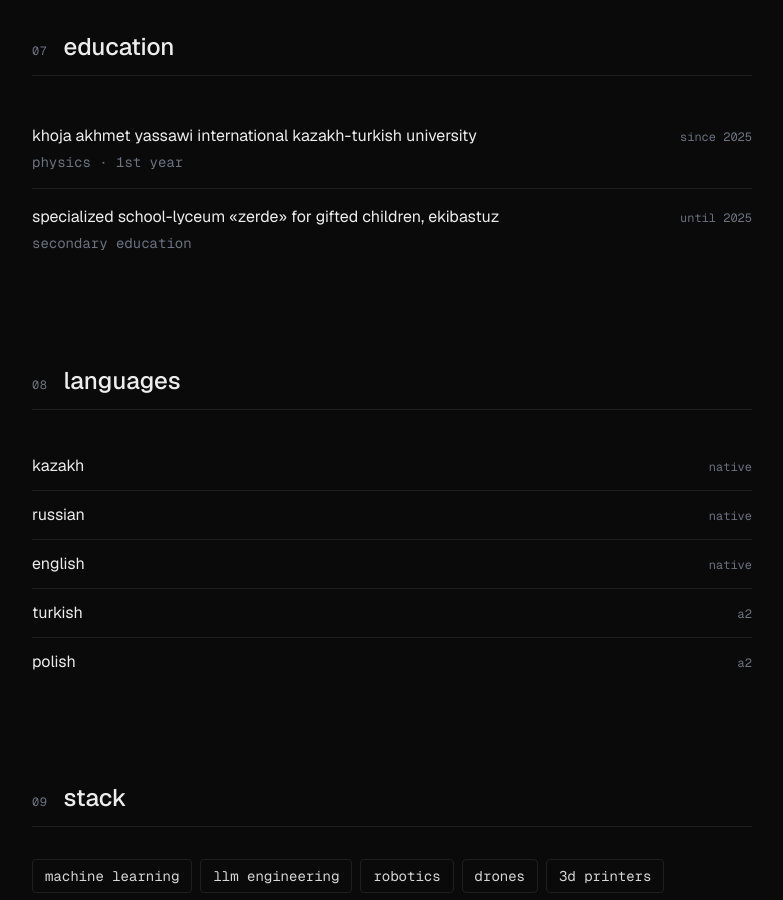
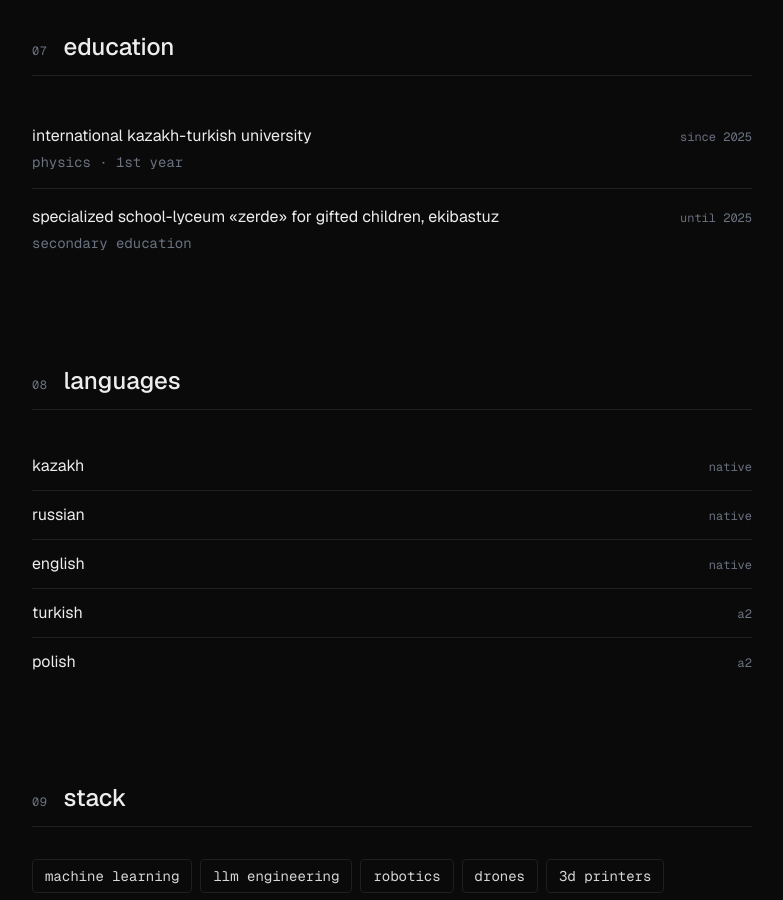
Before and after one commit to ekbmusk/portfolio, a Next.js app: page / in a window 1280 px wide. Shown: the part 3580-4480 px from the top of the page, without its empty margins (248-1031 px from the left). Built offline with nearby package versions, Linux system fonts and the light colour scheme.

Commit message:
chore: shorten university name to international kazakh-turkish university

```diff
--- a/src/app/dictionaries.ts
+++ b/src/app/dictionaries.ts
@@ -249,7 +249,7 @@ const en: Dictionary = {
   ],
   education: [
     {
-      institution: "khoja akhmet yassawi international kazakh-turkish university",
+      institution: "international kazakh-turkish university",
       program: "physics",
       level: "1st year",
       period: "since 2025",
@@ -465,8 +465,7 @@ const ru: Dictionary = {
   ],
   education: [
     {
-      institution:
-        "международный казахско-турецкий университет им. ахмеда яссауи",
+      institution: "международный казахско-турецкий университет",
       program: "физика",
       level: "1 курс",
       period: "с 2025",
@@ -682,8 +681,7 @@ const kk: Dictionary = {
   ],
   education: [
     {
-      institution:
-        "қожа ахмет ясауи атындағы халықаралық қазақ-түрік университеті",
+      institution: "халықаралық қазақ-түрік университеті",
       program: "физика",
       level: "1 курс",
       period: "2025-тен бері",
```
